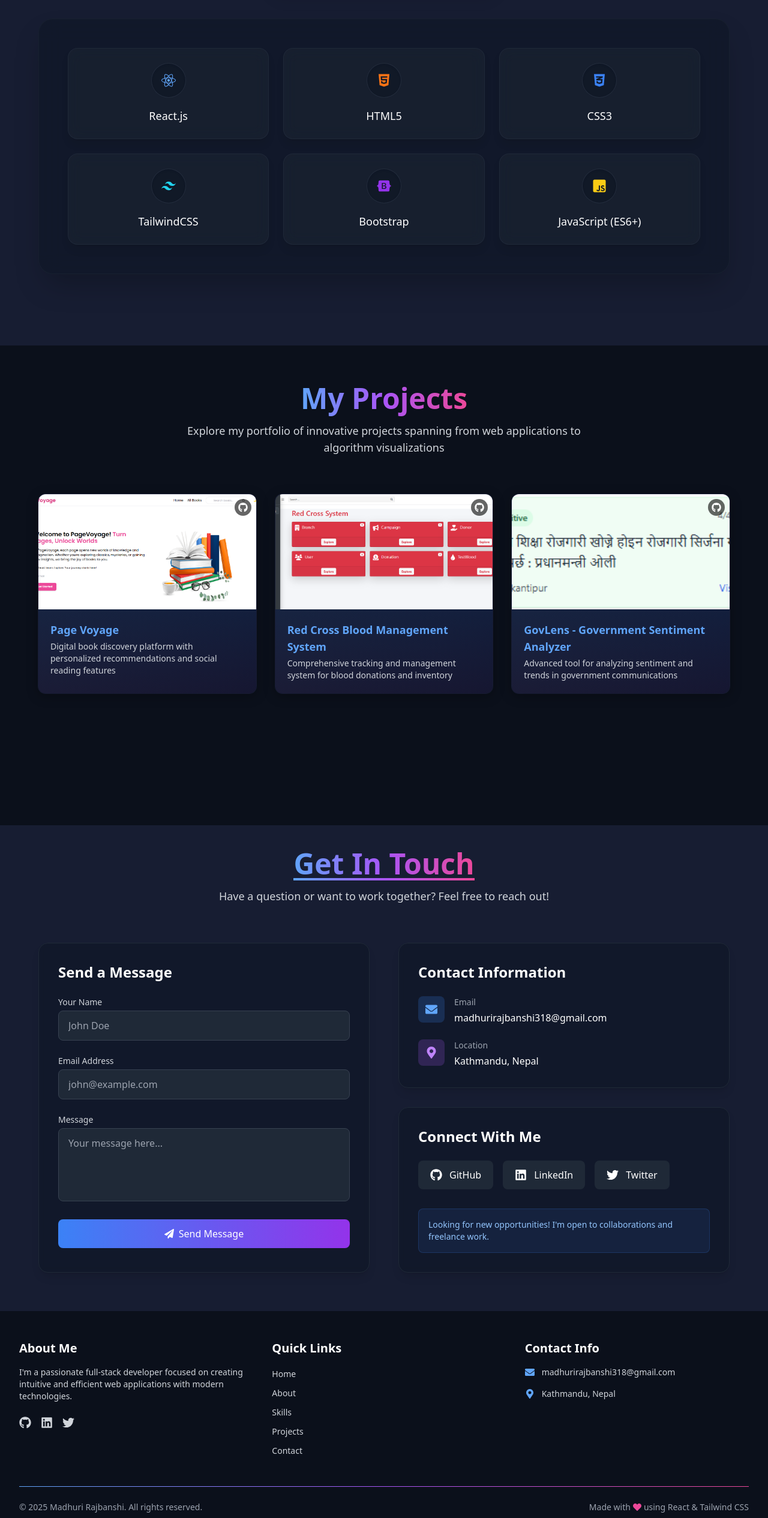
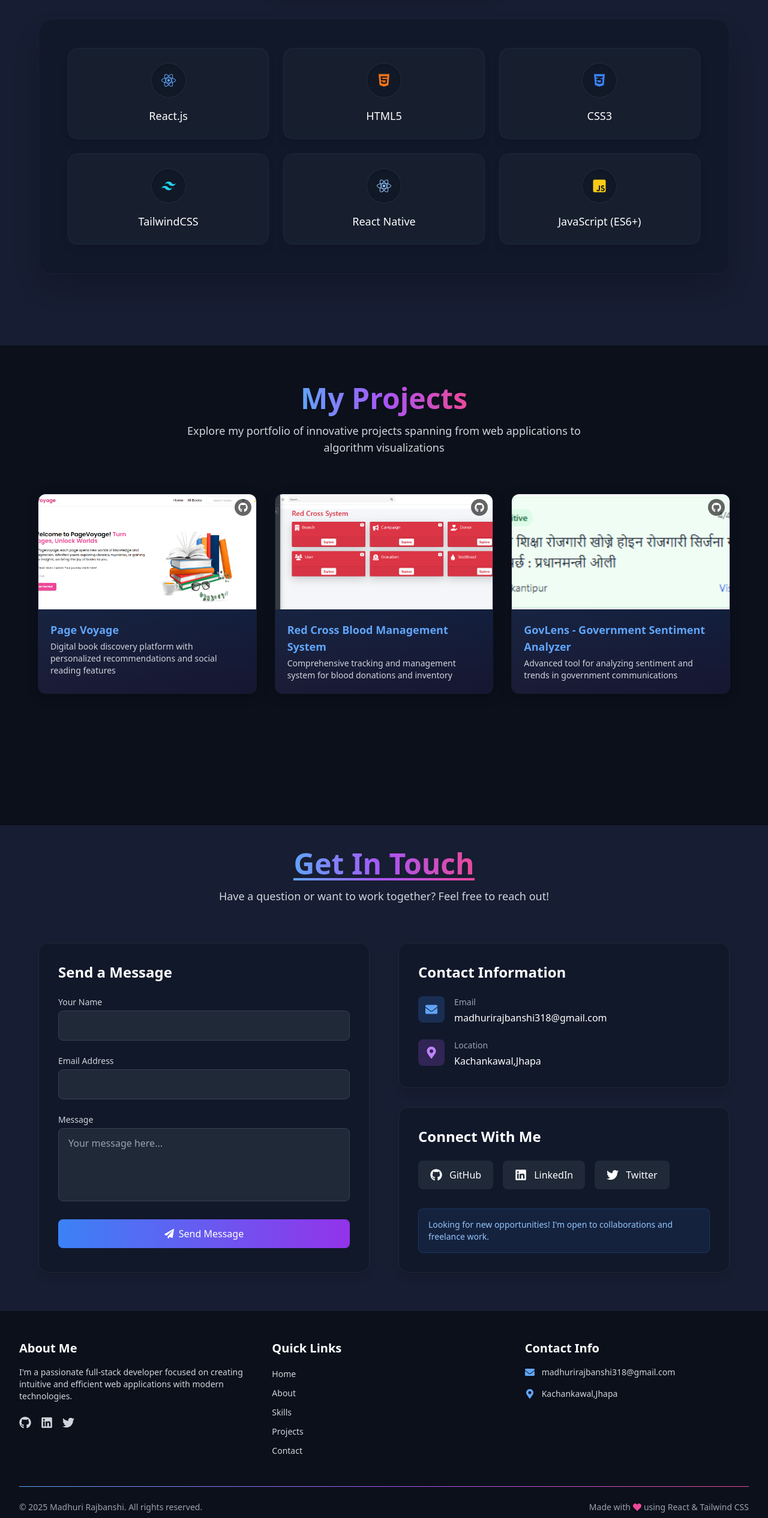
Before and after one commit to madhurirajbanshi/Portfolio, a React (Vite) app in the folder my-portfolio/: page / in a window 1280 px wide. Shown: the part 1788-4319 px from the top of the page at 60% size. Built offline with nearby package versions, Linux system fonts and the light colour scheme.

Commit message:
update skill section

```diff
--- a/my-portfolio/src/components/Contact/ContactMe.jsx
+++ b/my-portfolio/src/components/Contact/ContactMe.jsx
@@ -193,7 +193,7 @@ const ContactMe = () => {
                   value={formData.name}
                   onChange={handleChange}
                   className="w-full px-4 py-3 rounded-lg bg-gray-800 border border-gray-700 text-white focus:outline-none focus:ring-2 focus:ring-purple-500 focus:border-transparent transition-all"
-                  placeholder="John Doe"
+                  placeholder=""
                 />
               </div>
 
@@ -211,7 +211,7 @@ const ContactMe = () => {
                   value={formData.email}
                   onChange={handleChange}
                   className="w-full px-4 py-3 rounded-lg bg-gray-800 border border-gray-700 text-white focus:outline-none focus:ring-2 focus:ring-purple-500 focus:border-transparent transition-all"
-                  placeholder="john@example.com"
+                  placeholder=""
                 />
               </div>
 
@@ -311,7 +311,6 @@ const ContactMe = () => {
             custom={2}
             className="flex flex-col gap-8"
           >
-            {/* Contact Details */}
             <div className="bg-gray-900/70 backdrop-blur-sm p-8 rounded-2xl shadow-lg border border-gray-800">
               <h3 className="text-2xl font-bold mb-6 text-white">
                 Contact Information
@@ -339,7 +338,7 @@ const ContactMe = () => {
                   </div>
                   <div>
                     <p className="text-gray-400 text-sm mb-1">Location</p>
-                    <p className="text-white">Kathmandu, Nepal</p>
+                    <p className="text-white">Kachankawal,Jhapa</p>
                   </div>
                 </li>
               </ul>
--- a/my-portfolio/src/components/Footer/Footer.jsx
+++ b/my-portfolio/src/components/Footer/Footer.jsx
@@ -106,7 +106,7 @@ const Footer = () => {
               </div>
               <div className="flex items-center space-x-3">
                 <FaMapMarkerAlt className="text-blue-400" />
-                <span className="text-gray-300 text-sm">Kathmandu, Nepal</span>
+                <span className="text-gray-300 text-sm">Kachankawal,Jhapa</span>
               </div>
             </div>
           </div>
--- a/my-portfolio/src/components/Home/Home.jsx
+++ b/my-portfolio/src/components/Home/Home.jsx
@@ -89,7 +89,7 @@ const Home = () => {
         className="md:w-1/2 flex justify-center mt-10 md:mt-0"
         initial={{ opacity: 0, y: 50 }}
         animate={{ opacity: 1, y: 0 }}
-        transition={{ duration: 0.8, delay: 0.3 }}
+        transition={{ duration: 0.8 }}
       >
         <div className="relative">
           <div className="relative rounded-full p-0.5 bg-gradient-to-r from-blue-500/70 to-purple-600/70 overflow-hidden">
--- a/my-portfolio/src/components/Skills/Skills.jsx
+++ b/my-portfolio/src/components/Skills/Skills.jsx
@@ -44,9 +44,10 @@ const Skills = () => {
           name: "TailwindCSS",
         },
         {
-          icon: <FaBootstrap className="text-purple-600 text-2xl" />,
-          name: "Bootstrap",
+          icon: <FaReact className="text-blue-300 text-2xl" />,
+          name: "React Native",
         },
+
         {
           icon: <FaJsSquare className="text-yellow-400 text-2xl" />,
           name: "JavaScript (ES6+)",
```
